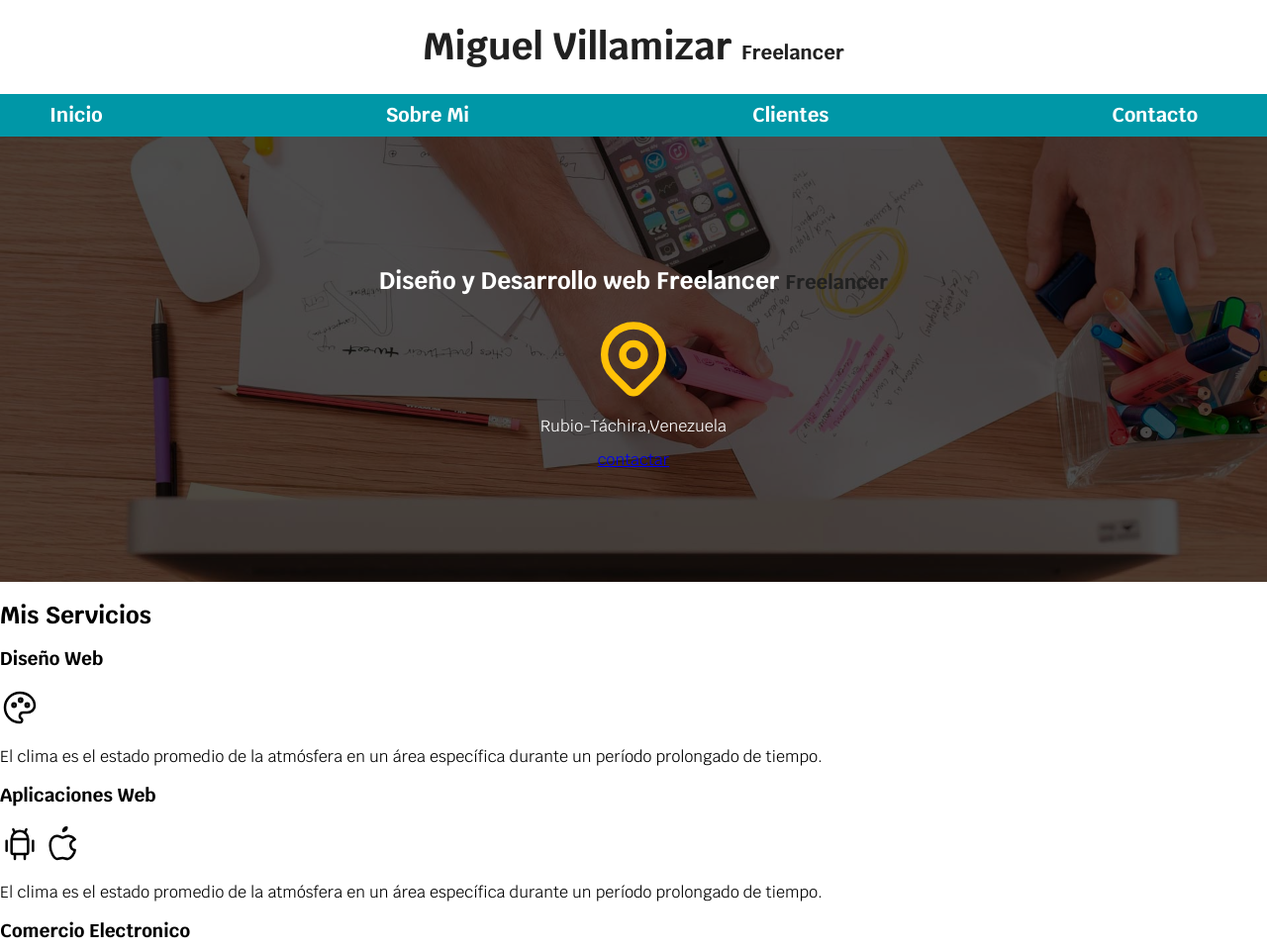
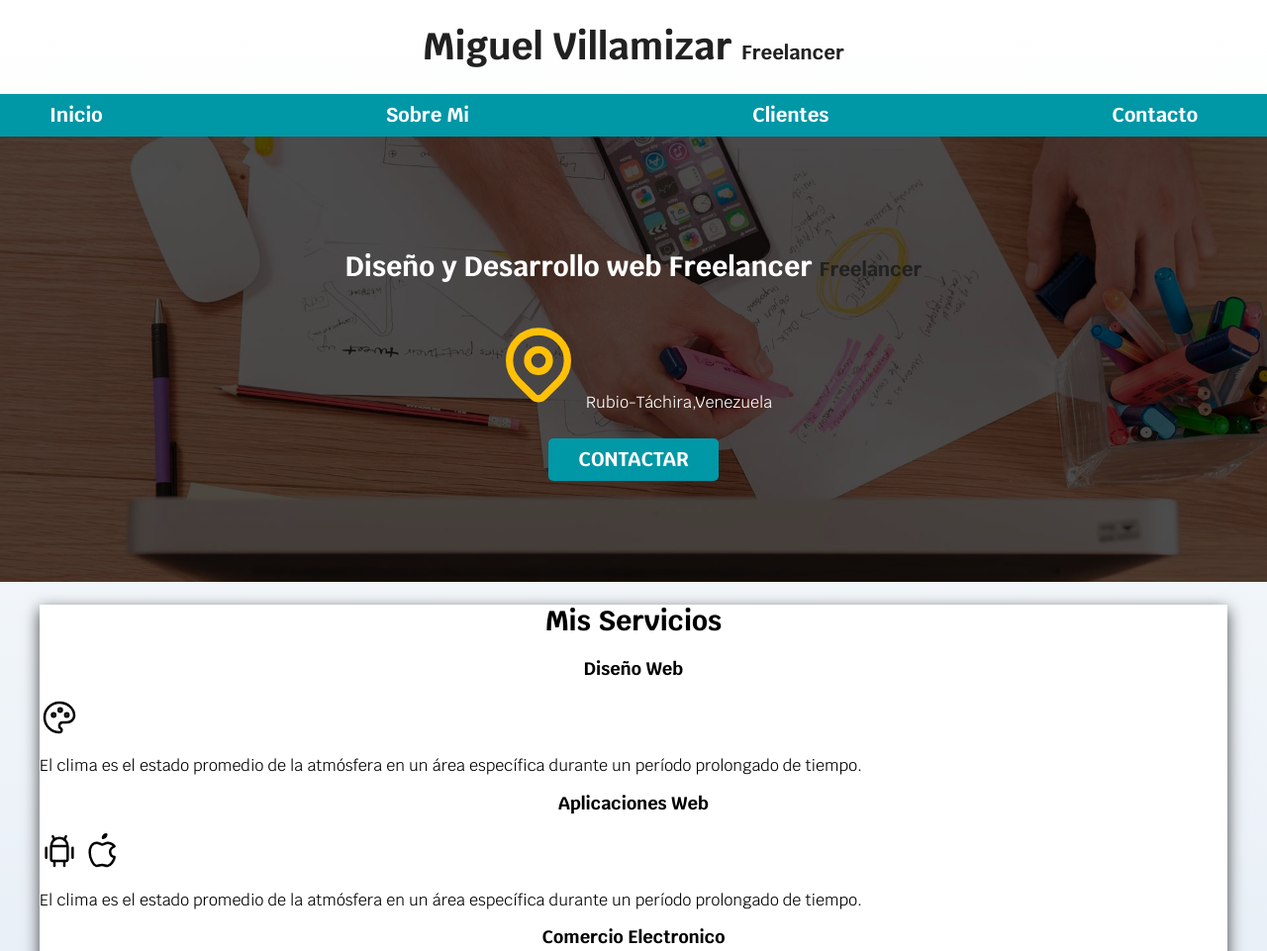
Before and after one commit to miguelreal90/primera_pagina, a plain HTML site: page index.html in a window 1280 px wide. Shown: the top 961 px of the page at 99% size. Drawn offline with Linux system fonts and the light colour scheme.

Commit message:
aqui fue donde agregue sombras de una pagina que te facilita codigo css https://www.cssmatic.com/box-shadow se crea una clase llamada sombras con el codigo que proporciono, y hago una nueva clase en main llamada sombras

```diff
--- a/css/style.css
+++ b/css/style.css
@@ -14,16 +14,28 @@ html {
 }
 body {
     font-size: 16px; /* 1rem = 10ps*/
+    background-image: linear-gradient(to top, #dfe9f3 0%, var(--blanco) 100%);
 }
+/*Globales*/
 h1 {
     font-size: 3.8rem;
 }
 h2 {
-
+    font-size: 2.8rem;
 }
 h3 {
-
+    font-size: 1.8rem;
 }
+h1,h2,h3 {
+    text-align: center;
+}
+.sombras {
+    -webkit-box-shadow: 0px 5px 15px 0px rgba(66,66,66,1);
+    -moz-box-shadow: 0px 5px 15px 0px rgba(66,66,66,1);
+    box-shadow: 0px 5px 15px 0px rgba(66,66,66,1);
+    background-color: var(--blanco);
+}
+/* Titulos*/
 .titulo {
     text-align:center;
     color:var(--oscuro);
@@ -35,16 +47,7 @@ span {
     font-size: 2rem;
     color: var(--oscuro);
 }
-.navegacion-principal {
-
-}
-.nav-bg {
-    background-color: var(--secundario);
-}
-.contenedor {
-    max-width: 120rem;
-    margin: 0 auto;
-}
+/* Navegacion Principal*/
 .navegacion-principal a { /* la a es para decirle que le haga algo a los enlaces que estan en navegacion principal*/
     display:block;
     text-align: center;
@@ -69,6 +72,25 @@ span {
     background-color: var(--primario);
     color: var(--oscuro);
 }
+.nav-bg {
+    background-color: var(--secundario);
+}
+.contenedor {
+    max-width: 120rem;
+    margin: 0 auto;
+}
+.boton {
+    background-color: var(--secundario);
+    color: var(--blanco);
+    padding: 1rem 3rem;
+    margin: 1rem;
+    font-size: 2rem;
+    text-decoration: none;
+    text-transform: uppercase;
+    font-weight: bold;
+    border-radius: 0.5rem;
+}
+
 @media (min-width:768px) {
     .navegacion-principal {
         flex-direction: row;
--- a/index.html
+++ b/index.html
@@ -27,17 +27,20 @@
     <section class="hero">
         <div class="contenido-hero">
             <h2>Diseño y Desarrollo web Freelancer <span>Freelancer</span></h2>
-            <svg xmlns="http://www.w3.org/2000/svg" class="icon icon-tabler icon-tabler-map-pin" width="88" height="88" viewBox="0 0 24 24" stroke-width="2" stroke="#FFC107" fill="none" stroke-linecap="round" stroke-linejoin="round">
-                <path stroke="none" d="M0 0h24v24H0z" fill="none"/>
-                <path d="M9 11a3 3 0 1 0 6 0a3 3 0 0 0 -6 0" />
-                <path d="M17.657 16.657l-4.243 4.243a2 2 0 0 1 -2.827 0l-4.244 -4.243a8 8 0 1 1 11.314 0z" />
-            </svg>
-            <p>Rubio-Táchira,Venezuela</p>
-            <a href="#">contactar</a>
+
+            <p>
+                <svg xmlns="http://www.w3.org/2000/svg" class="icon icon-tabler icon-tabler-map-pin" width="88" height="88" viewBox="0 0 24 24" stroke-width="2" stroke="#FFC107" fill="none" stroke-linecap="round" stroke-linejoin="round">
+                    <path stroke="none" d="M0 0h24v24H0z" fill="none"/>
+                    <path d="M9 11a3 3 0 1 0 6 0a3 3 0 0 0 -6 0" />
+                    <path d="M17.657 16.657l-4.243 4.243a2 2 0 0 1 -2.827 0l-4.244 -4.243a8 8 0 1 1 11.314 0z" />
+                </svg>
+                Rubio-Táchira,Venezuela
+            </p>
+            <a class="boton" href="#">CONTACTAR</a>
         </section>
         </div>
 
-    <main>
+    <main class="contenedor sombras">
         <h2>Mis Servicios</h2>
         <section>
             <h3>Diseño Web</h3>
```
